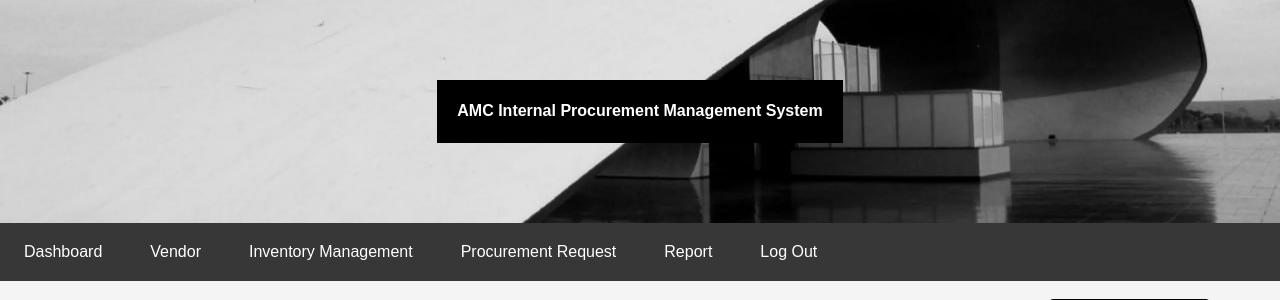
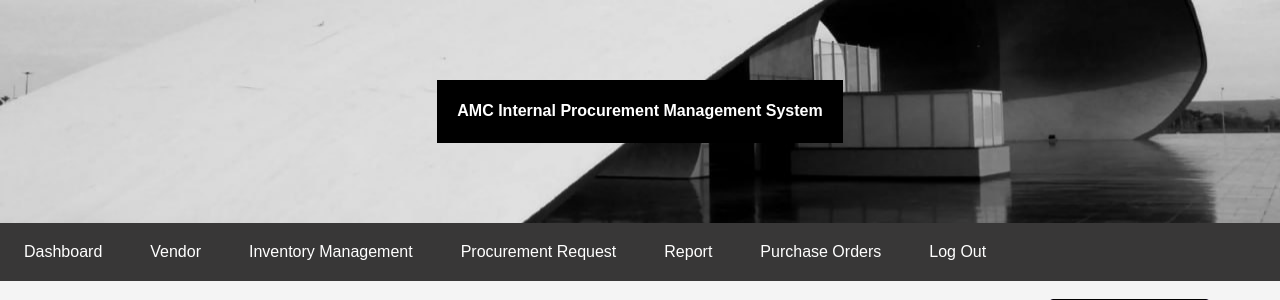
Before and after one commit to ssabrrina/swap-p02-group4, a PHP site: page /assignment/report/report.php in a window 1280 px wide. Shown: the top 300 px of the page. Run offline with PHP 8.4, Linux system fonts and the light colour scheme; data that the repository does not hold is empty.

Commit message:
Update report.php

```diff
--- a/assignment/report/report.php
+++ b/assignment/report/report.php
@@ -116,6 +116,7 @@
         <li><a href="../inventory/inventory.php">Inventory Management</a></li>
         <li><a href="../procurement/procurement.php">Procurement Request</a></li>
         <li><a href="../report/report.php">Report</a></li>
+        <li><a href="../order/read_orders.php">Purchase Orders</a></li>
         <li><a href="../logout.php">Log Out</a></li>
     </ul>
 </nav>
```
